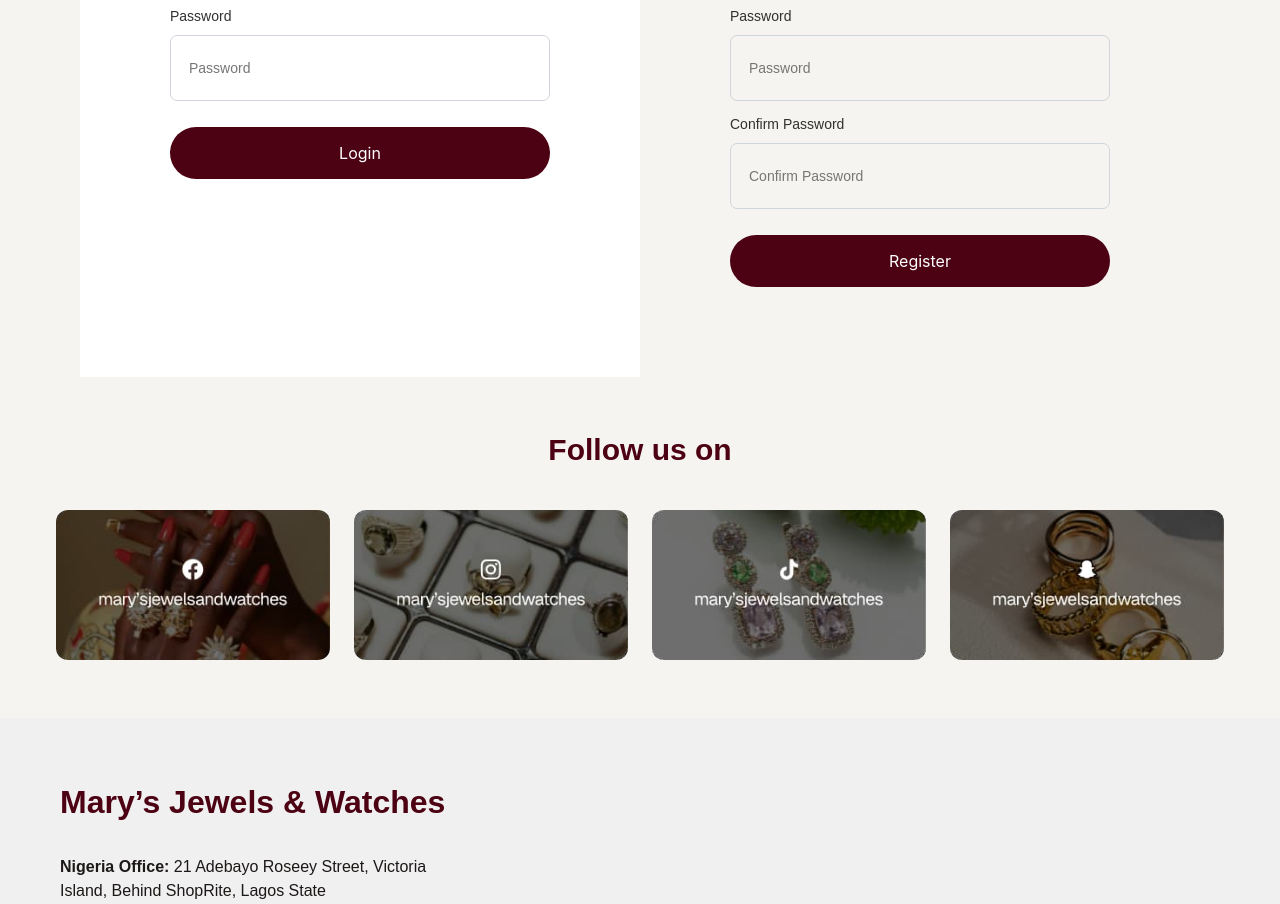
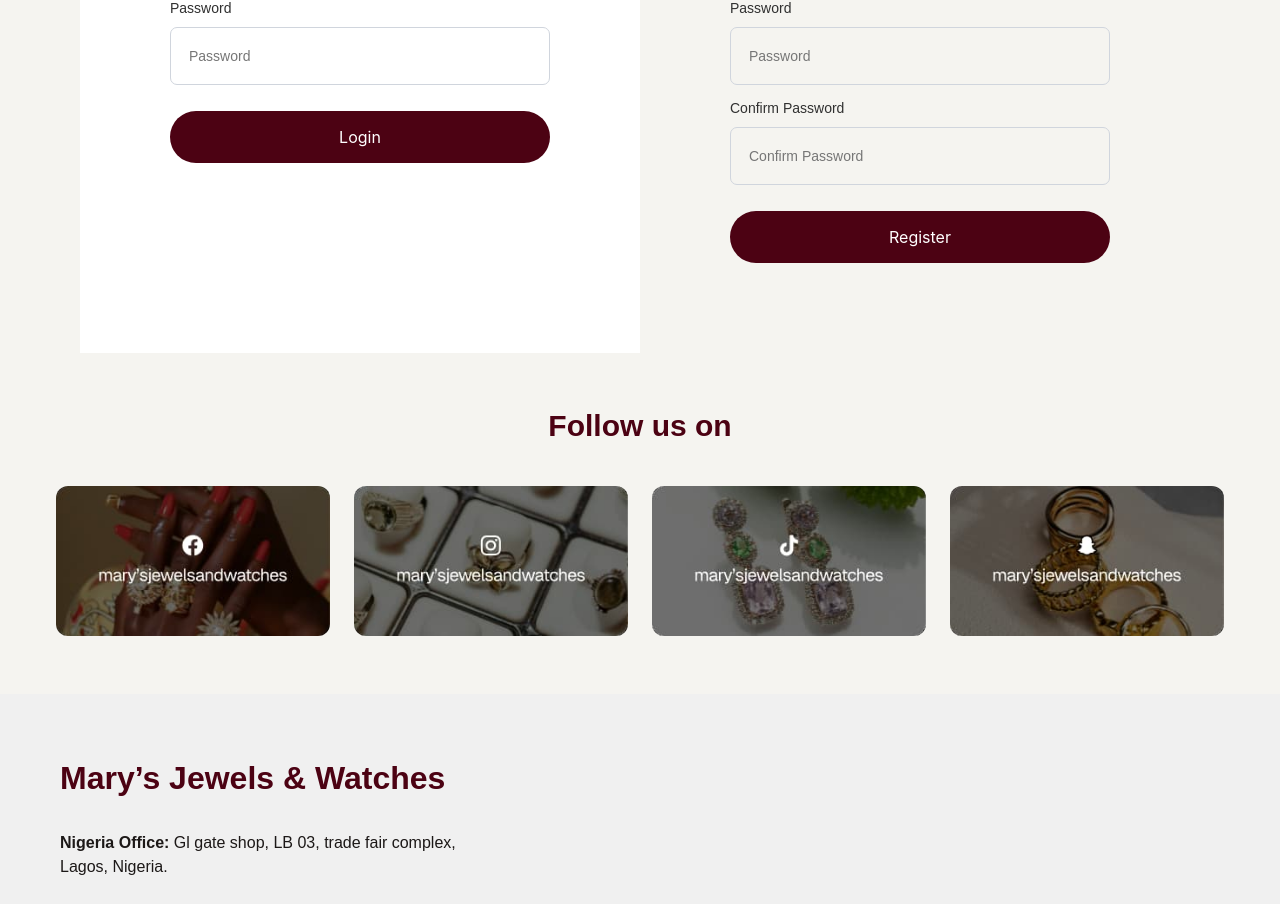
Before and after one commit to jazzygee36/mary-s-jewels, a React (Vite) app: page /account in a window 1280 px wide. Shown: the part 358-1262 px from the top of the page. Built offline with nearby package versions, Linux system fonts and the light colour scheme; a small style sheet from the web is missing; a web font is replaced by a local one.

Commit message:
address added

```diff
--- a/src/components/footer.tsx
+++ b/src/components/footer.tsx
@@ -10,8 +10,8 @@ const Footer = () => {
       </h1>
       <div className="w-full md:w-[35%] py-4 md:py-[28px]">
         <span className="text-[#1C1817] font-geist text-[14px] md:text-[16px] leading-tight">
-          <span className="font-bold">Nigeria Office:</span> 21 Adebayo Roseey
-          Street, Victoria Island, Behind ShopRite, Lagos State
+          <span className="font-bold">Nigeria Office:</span> Gl gate shop, LB
+          03, trade fair complex, Lagos, Nigeria.
         </span>
       </div>
       <div className="mb-[60px] flex flex-col gap-4 md:gap-[10px]">
--- a/src/components/input.tsx
+++ b/src/components/input.tsx
@@ -16,14 +16,14 @@ const HomeInput = ({
   className
 }: HomeInputProps) => {
   return (
-    <div>
+    <div className="w-full">
       <label className="text-[14px] font-geist text-[#303030]">{label}</label>
       <input
         type={type}
         placeholder={placeholder}
         value={value}
         onChange={onChange}
-        className={className || "border border-[#D0D5DD] rounded-[7px] py-[11px] md:py-[20px] px-[18px] w-full mt-2 focus:outline-none focus:ring-2 focus:ring-[#4C0213]/50 transition-all duration-300 placeholder:text-[#767676] placeholder:text-[14px] font-geist"}
+        className={className || "border border-[#D0D5DD] rounded-[7px] py-[11px] md:py-[16px] px-[18px] w-full mt-2 focus:outline-none focus:ring-2 focus:ring-[#4C0213]/50 transition-all duration-300 placeholder:text-[#767676] placeholder:text-[14px] font-geist"}
       />
     </div>
   );
--- a/src/pages/order/contact-info.tsx
+++ b/src/pages/order/contact-info.tsx
@@ -12,7 +12,7 @@ const ContactInfo = () => {
           label="Email Address"
           placeholder="Enter your email "
         />
-        <div className="flex flex-col md:flex-row items-center gap-2">
+        <div className="flex flex-col md:flex-row items-center gap-2 w-full">
           <HomeInput
             type={"text"}
             label="First Name"
```
